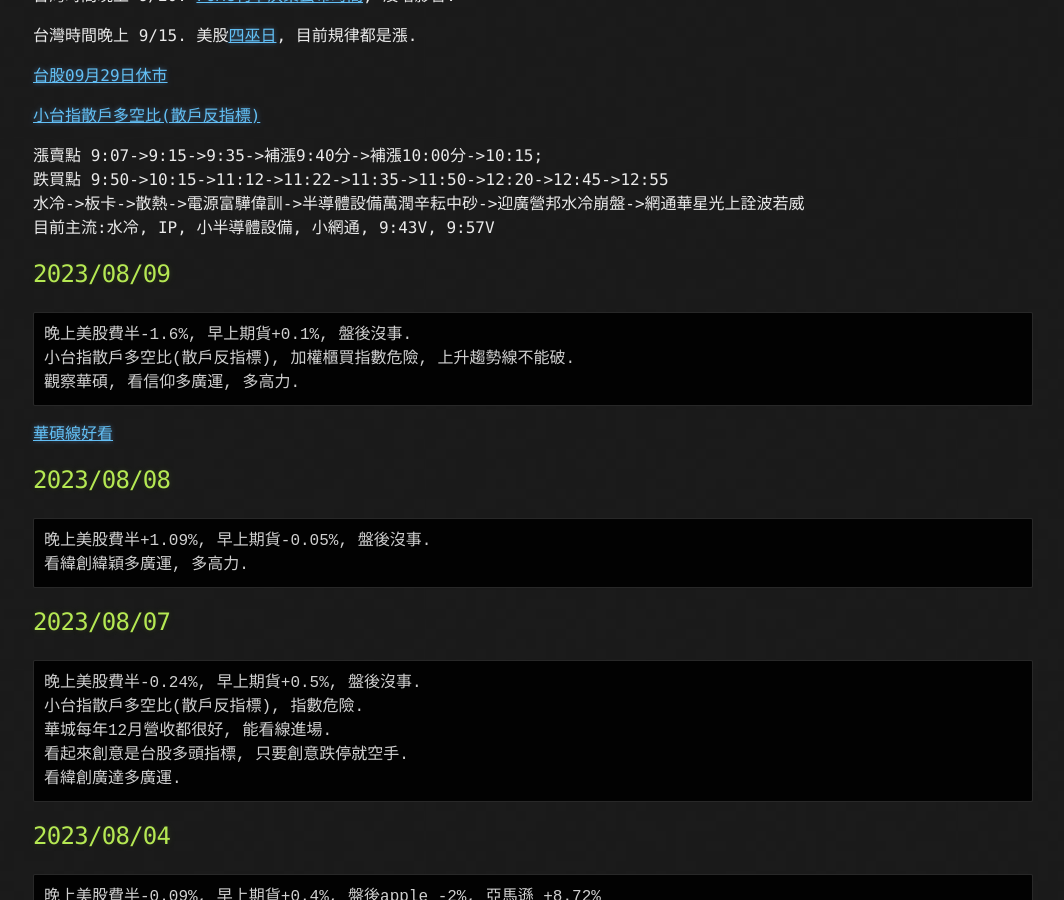
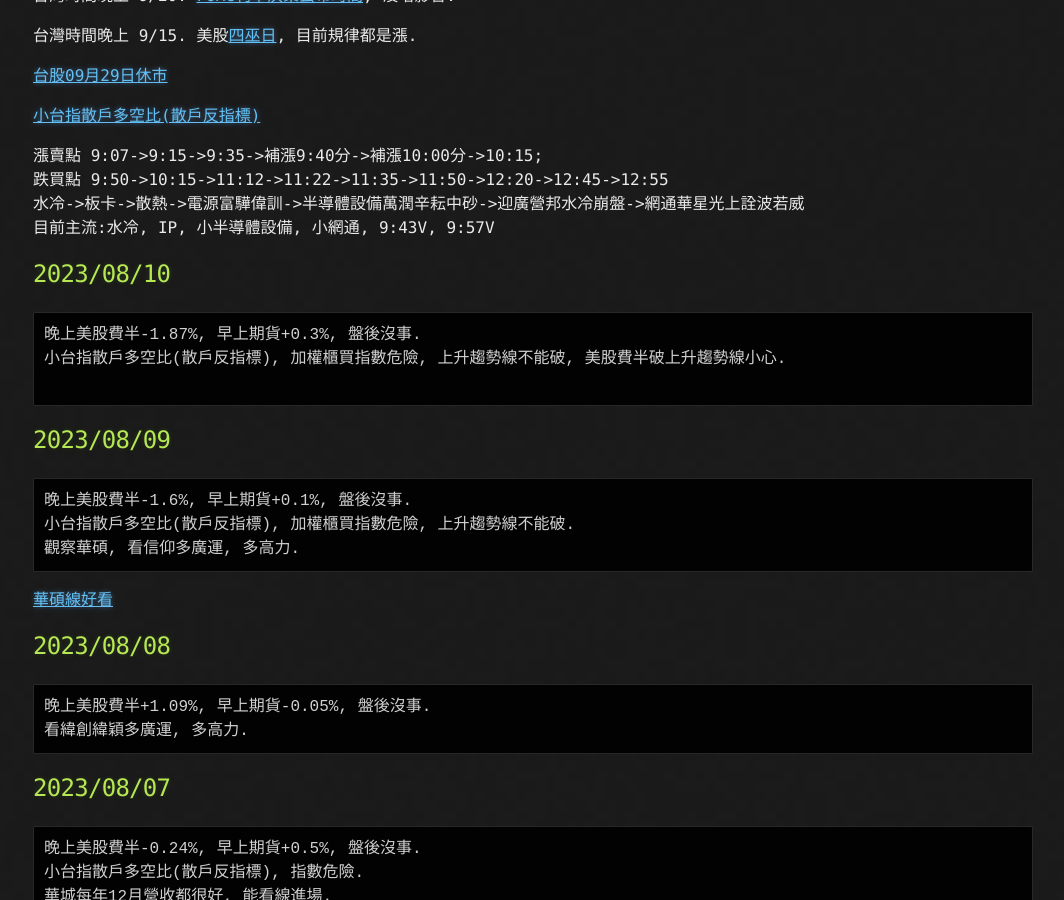
Before and after one commit to lepg5487/Stock_God, a Jekyll site: the page built from index.md, in a window 1280 px wide and 900 px high, scrolled down 394 px. Shown: the whole window, without its empty margins (107-1171 px from the left). Built offline with Jekyll 4.4.1, drawn with Linux system fonts in a browser that asks for light colours; our own code applies the rules of GitHub Pages for plain Markdown files.

Commit message:
Update index.md

````diff
--- a/index.md
+++ b/index.md
@@ -20,6 +20,13 @@ layout: testlayouts
 跌買點 9:50->10:15->11:12->11:22->11:35->11:50->12:20->12:45->12:55
 水冷->板卡->散熱->電源富驊偉訓->半導體設備萬潤辛耘中砂->迎廣營邦水冷崩盤->網通華星光上詮波若威
 目前主流:水冷, IP, 小半導體設備, 小網通, 9:43V, 9:57V
+
+## 2023/08/10
+```
+晚上美股費半-1.87%, 早上期貨+0.3%, 盤後沒事.
+小台指散戶多空比(散戶反指標), 加權櫃買指數危險, 上升趨勢線不能破, 美股費半破上升趨勢線小心.
+
+```
 
 ## 2023/08/09
 ```
````
